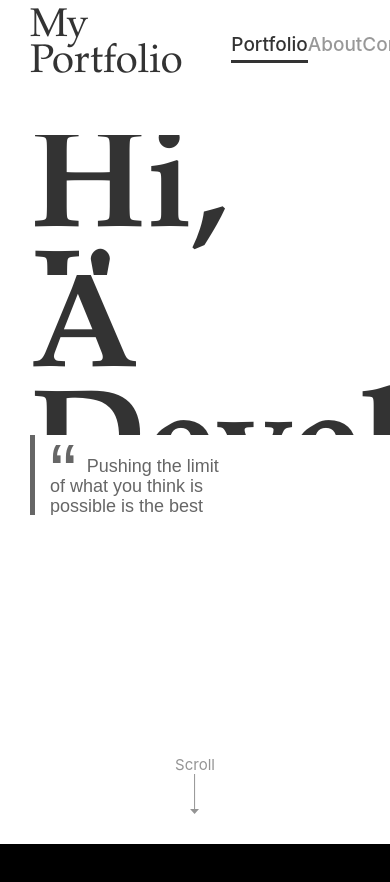
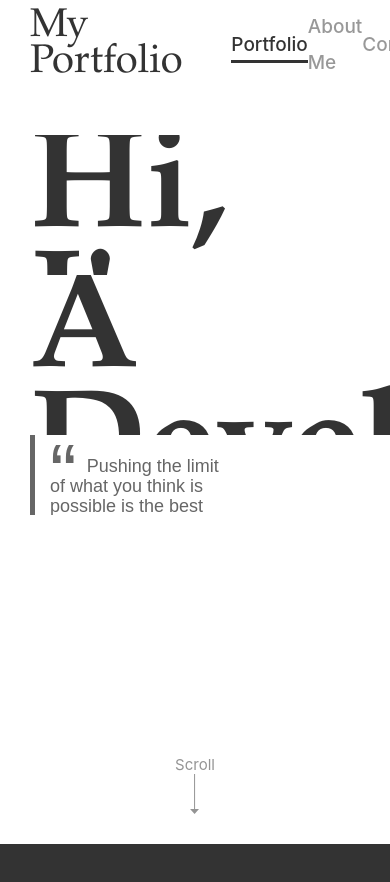
Before and after one commit to Ross-Alexandra/portfolio, a React (Create React App) app: page / in a window 390 px wide. Shown: the top 882 px of the page. Built offline with nearby package versions, Linux system fonts and the light colour scheme.

Commit message:
Added paralax portfolio page and nav links

```diff
--- a/src/App.tsx
+++ b/src/App.tsx
@@ -3,14 +3,29 @@ import { useState } from "react";
 import { Hero } from "./pages/hero";
 import { Portfolio } from "./pages/portfolio";
 import { IAppSection } from "./global-interfaces";
+import { useScreenSize, useScrollHeight } from "./hooks";
+
+import {
+  ContentContainer,
+  ParalaxDiv,
+  PageContent
+} from './elements';
 
 export function App() {
   const [appSection, setAppSection] = useState<IAppSection>("portfolio");
+  const scrollHeight = useScrollHeight();
+  const [, viewportHeight] = useScreenSize();
 
   return (
     <>
       <Hero appSection={appSection} setAppSection={setAppSection}/>
-      <Portfolio />
+      <ContentContainer>
+        <ParalaxDiv viewportHeight={viewportHeight} scrollHeight={scrollHeight}>
+          <PageContent>
+            <Portfolio />
+          </PageContent>
+        </ParalaxDiv>
+      </ContentContainer>
     </>
   );
 }
--- /dev/null
+++ b/src/elements.ts
@@ -0,0 +1,36 @@
+import styled from "@emotion/styled";
+import React from "react";
+
+export const ContentContainer = styled.div`
+width: 100%;
+height: 100vh;
+background-color: #333;
+
+position: relative;
+z-index: 1;
+`;
+
+interface ParalaxProps extends React.HTMLProps<HTMLDivElement> {
+scrollHeight: number;
+viewportHeight: number;
+}
+
+export const ParalaxDiv = styled.div<ParalaxProps>`
+position: fixed;
+left: 0px;
+right: 0px;
+
+overflow: hidden;
+
+${({scrollHeight, viewportHeight}: ParalaxProps) => `
+    top: ${viewportHeight - scrollHeight}px;
+    bottom: 0px;
+`}
+`;
+
+export const PageContent = styled.div`
+    position: absolute;
+    width: 100%;
+    height: 100vh;
+    bottom: 0px;
+`;
--- /dev/null
+++ b/src/hooks.ts
@@ -0,0 +1,33 @@
+import { useCallback, useEffect, useState } from "react";
+
+export function useScrollHeight() {
+    const [scrollHeight, setScrollHeight] = useState(window.scrollY);
+    const onScrollCallback = useCallback(() => {
+        setScrollHeight(window.scrollY);
+    }, [setScrollHeight]);
+
+    useEffect(() => {
+        window.addEventListener('scroll', onScrollCallback);
+
+        return () => window.removeEventListener('scroll', onScrollCallback);
+    }, [onScrollCallback]);
+
+    return scrollHeight;
+}
+
+export function useScreenSize() {
+    const [windowWidth, setWindowWidth] = useState(window.innerWidth);
+    const [windowHeight, setWindowHeight] = useState(window.innerHeight);
+    const onResizeCallback = useCallback(() => {
+        setWindowWidth(window.innerWidth);
+        setWindowHeight(window.innerHeight);
+    }, [setWindowWidth, setWindowHeight]);
+
+    useEffect(() => {
+        window.addEventListener('resize', onResizeCallback);
+
+        return () => window.removeEventListener('resize', onResizeCallback);
+    }, [onResizeCallback])
+
+    return [windowWidth, windowHeight];
+}
--- a/src/pages/hero/elements.tsx
+++ b/src/pages/hero/elements.tsx
@@ -17,9 +17,9 @@ export const HeroContainer = styled.div<IntersectionAwareProps>`
 
     ${({intersection}: IntersectionAwareProps) => `
     background-color: rgb(
-        calc(255 * ${intersection}),
-        calc(255 * ${intersection}),
-        calc(255 * ${intersection})
+        calc(51 + (204 * (${intersection}))),
+        calc(51 + (204 * (${intersection}))),
+        calc(51 + (204 * (${intersection})))
     );
 
     color: rgb(
--- a/src/pages/hero/index.tsx
+++ b/src/pages/hero/index.tsx
@@ -1,5 +1,6 @@
-import { Dispatch, SetStateAction, useCallback, useEffect, useState } from "react";
+import { Dispatch, SetStateAction, useEffect, useState } from "react";
 import { IAppSection } from "../../global-interfaces";
+import { useScreenSize, useScrollHeight } from "../../hooks";
 import {
     HeroContainer,
     HeroNav,
@@ -28,18 +29,13 @@ export interface HeroProps extends React.HTMLProps<HTMLDivElement> {
 
 export function Hero({appSection, setAppSection}: HeroProps) {
     const [heroIntersection, setHeroIntersection] = useState<number>(1);
+    const scrollHeight = useScrollHeight();
+    const [, viewportHeight] = useScreenSize();
 
-    const scrollCallback = useCallback(() => {
-        const scrollPercent: number = (window.scrollY / window.innerHeight);
+    useEffect(() => {
+        const scrollPercent: number = (scrollHeight / viewportHeight);
         setHeroIntersection(1 - parseFloat(scrollPercent.toFixed(2)));
-    }, [setHeroIntersection]);
-    useEffect(() => {
-        window.addEventListener('scroll', scrollCallback);
-
-        return () => {
-            window.removeEventListener('scroll', scrollCallback);
-        }
-    }, [scrollCallback]);
+    }, [scrollHeight, viewportHeight, setHeroIntersection]);
 
     return (
         <HeroContainer intersection={heroIntersection}>
@@ -56,7 +52,7 @@ export function Hero({appSection, setAppSection}: HeroProps) {
                         selected={appSection === "about"}
                         onClick={() => setAppSection("about")}
                     >
-                        About
+                        About Me
                     </NavigationLink>
                     <NavigationLink
                         selected={appSection === "contact"}
--- a/src/pages/portfolio/elements.ts
+++ b/src/pages/portfolio/elements.ts
@@ -1,10 +1,39 @@
 import styled from "@emotion/styled";
+import React from "react";
+import { systemFont, portfolioActive, portfolioInactive } from "../../theme";
+
+interface ActiveAwareProps extends React.HTMLProps<HTMLHeadingElement> {
+    active: boolean;
+}
 
 export const PortfolioContainer = styled.div`
+    display: flex;
     width: 100%;
-    height: 100vh;
-    background-color: #000;
+    height: 100%;
 
-    position: relative;
-    z-index: 1;
+    flex-direction: column;
 `;
+
+export const PortfolioNav = styled.div`
+    display: flex;
+    width: 100%;
+    height: 90px;
+    background-color: #fff1;
+
+    flex-direction: row;
+    align-items: center;
+    justify-content: space-evenly;
+`;
+
+export const NavItem = styled.h2<ActiveAwareProps>`
+    font-family: ${systemFont};
+    font-weight: 500;
+    font-size: 19px;
+    line-height: 36px;
+    color: ${({active}: ActiveAwareProps) => active ? portfolioActive : portfolioInactive};
+`;
+
+export const PortfolioBody = styled.div`
+    flex-grow: 1; //AKA Take remaining height.
+    width: 100%;
+`;
--- a/src/pages/portfolio/index.tsx
+++ b/src/pages/portfolio/index.tsx
@@ -1,11 +1,29 @@
-import { PortfolioContainer } from "./elements";
+import { useState } from 'react';
+import {
+    PortfolioContainer,
+    PortfolioNav,
+    NavItem,
+    PortfolioBody
+} from './elements';
 
+export type PortfolioPage = "web" | "desktop" | "other" | "lab";
 export interface PortfolioProps extends React.HTMLProps<HTMLDivElement> {}
 
+
 export function Portfolio({...props}: PortfolioProps) {
+    const [currentPage, setCurrentPage] = useState<PortfolioPage>("web");
+
     return (
         <PortfolioContainer>
+            <PortfolioNav>
+                <NavItem onClick={() => setCurrentPage("web")} active={currentPage === "web"}>Web Projects</NavItem>
+                <NavItem onClick={() => setCurrentPage("desktop")}  active={currentPage === "desktop"}>Desktop Projects</NavItem>
+                <NavItem onClick={() => setCurrentPage("other")}  active={currentPage === "other"}>Other Projects</NavItem>
+                <NavItem onClick={() => setCurrentPage("lab")}  active={currentPage === "lab"}>The Lab</NavItem>
+            </PortfolioNav>
+            <PortfolioBody>
 
+            </PortfolioBody>
         </PortfolioContainer>
     );
 }
--- /dev/null
+++ b/src/pages/portfolio/web-projects/elements.ts
@@ -0,0 +1 @@
+export {};
--- a/src/theme.ts
+++ b/src/theme.ts
@@ -10,3 +10,5 @@ export const defaultFont = ' Arial, Helvetica, sans-serif';
 
 // Colors
 export const blackText = '#333';
+export const portfolioActive = '#00d6b4';
+export const portfolioInactive = '#999';
```
Also changed, not shown: src/pages/portfolio/web-projects/index.tsx (added, +9 -0 lines).
